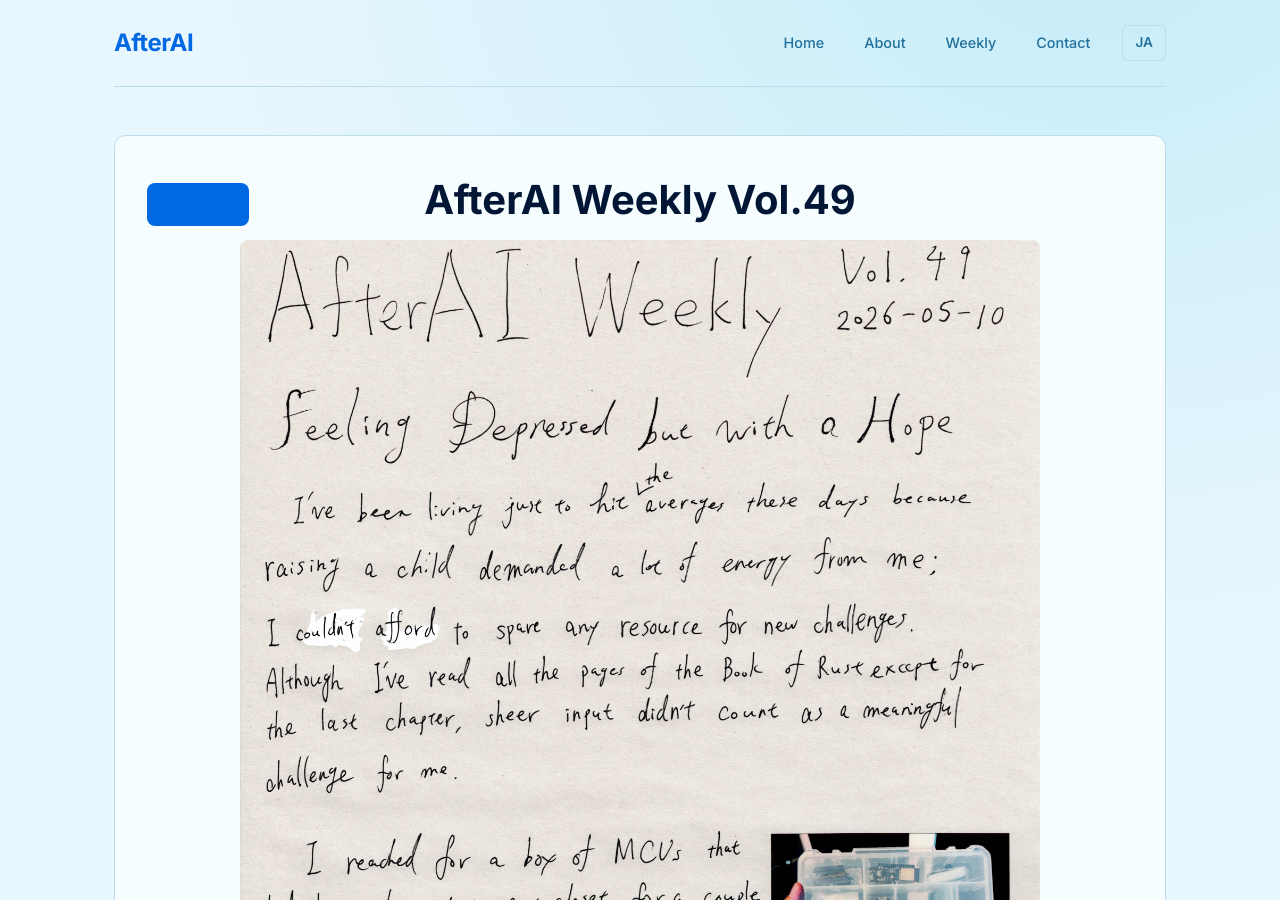
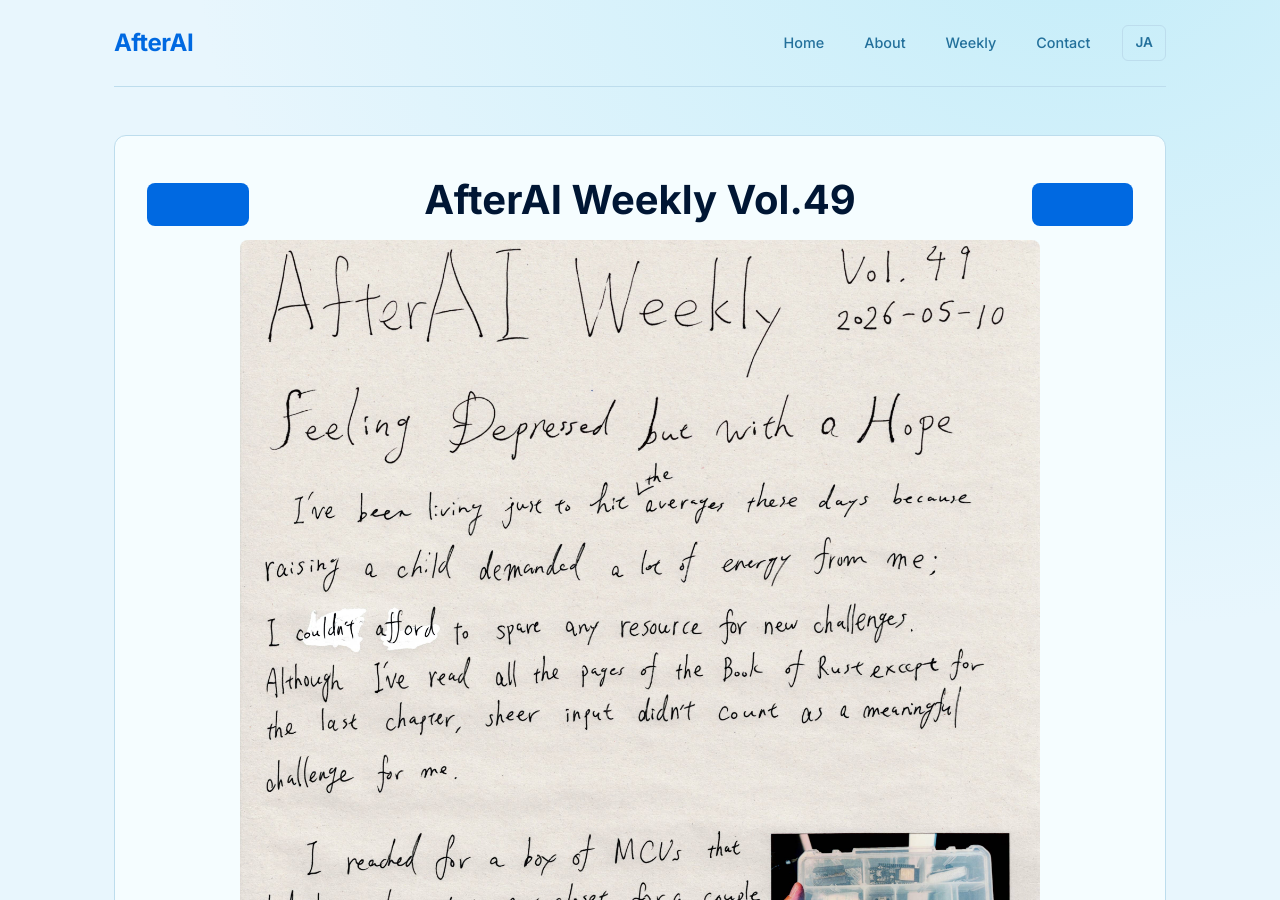
Before and after one commit to AfterAILab/AfterAILab.github.io, a Jekyll site: the page built from weekly/vol49.html, in a window 1280 px wide and 900 px high. Built offline with Jekyll 4.4.1, drawn with Linux system fonts in a browser that asks for light colours.

Commit message:
Add Vol. 50

```diff
--- a/_data/weekly_issues.yml
+++ b/_data/weekly_issues.yml
@@ -139,3 +139,5 @@
   slug: vol48
 - number: 49
   slug: vol49
+- number: 50
+  slug: vol50
--- /dev/null
+++ b/weekly/vol50.html
@@ -0,0 +1,5 @@
+---
+layout: weekly_issue
+title: "AfterAI Weekly Vol.50"
+slug: vol50
+---
```
Also changed, not shown: img/weekly/en/vol50-en.jpg (added).
